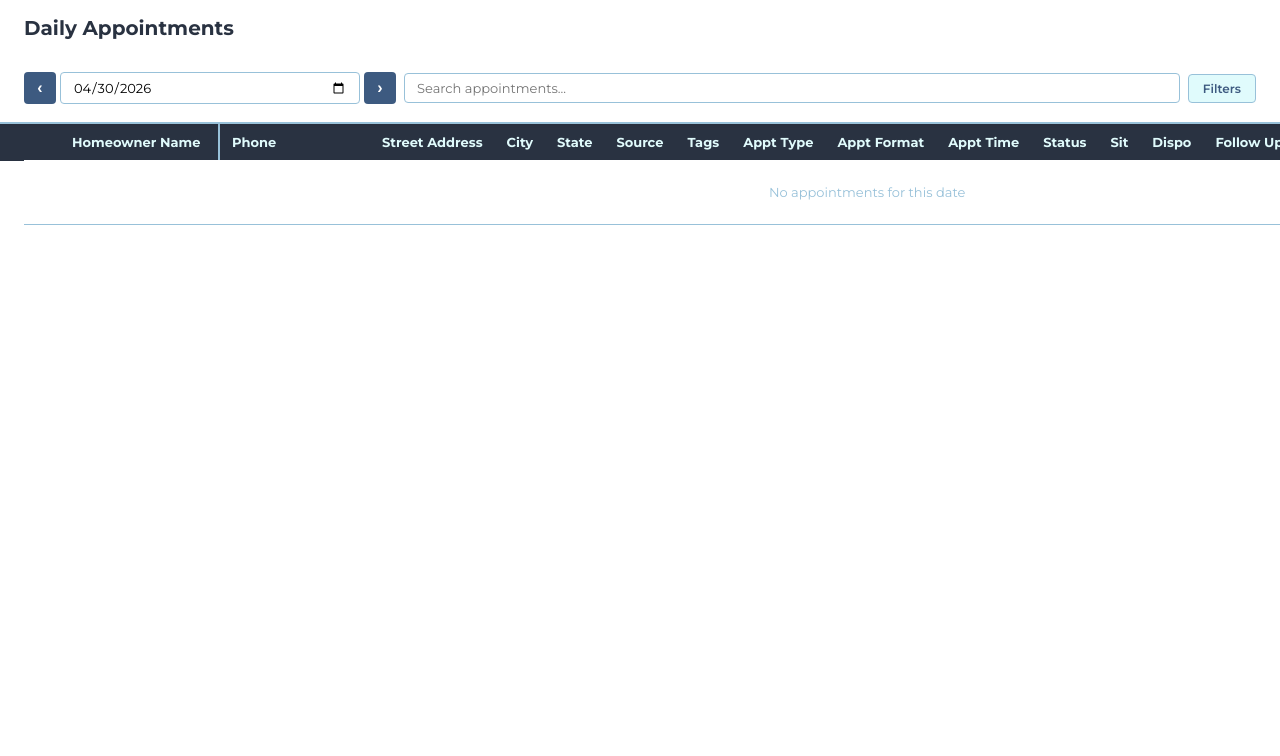
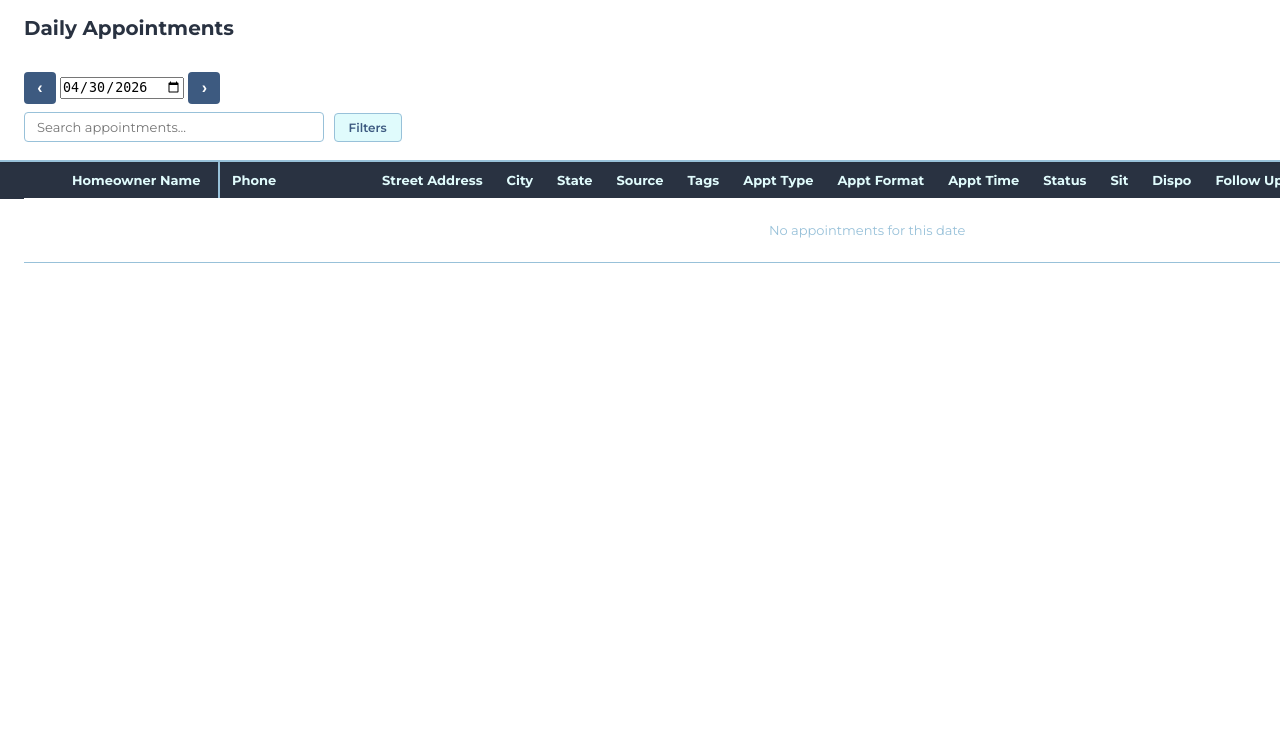
Before and after one commit to adam12798/Mapping-and-Dispo, a Django app: page /daily/ in a window 1280 px wide. Shown: the part 44-800 px from the top of the page. Run offline with Django 5.2, Linux system fonts and the light colour scheme; the visitor is signed in with stand-in values (Sample User, id 1); data that the repository does not hold is empty.

Commit message:
Move Daily date picker above search to match CRM layout
Co-Authored-By: Claude Opus 4.6 <noreply@anthropic.com>

```diff
--- a/maps/templates/maps/daily.html
+++ b/maps/templates/maps/daily.html
@@ -45,13 +45,13 @@
                 <h2>Daily Appointments</h2>
                 <button id="bulk-delete-btn" class="delete-btn bulk-delete" style="display:none;" onclick="bulkDelete()">Delete Selected</button>
             </div>
-            <div class="crm-search" style="display:flex;align-items:center;gap:8px;flex-wrap:wrap;">
-                <div style="display:flex;align-items:center;gap:4px;">
-                    <button onclick="cycleDay(-1)" style="background:#3d5a80;color:#fff;border:none;border-radius:4px;width:32px;height:32px;cursor:pointer;font-size:16px;font-weight:700;display:flex;align-items:center;justify-content:center;">&lsaquo;</button>
-                    <input type="date" id="date-picker" value="{{ selected_date }}" onchange="changeDate(this.value)">
-                    <button onclick="cycleDay(1)" style="background:#3d5a80;color:#fff;border:none;border-radius:4px;width:32px;height:32px;cursor:pointer;font-size:16px;font-weight:700;display:flex;align-items:center;justify-content:center;">&rsaquo;</button>
-                </div>
-                <input type="text" id="search-input" placeholder="Search appointments..." oninput="filterTable()" style="flex:1;min-width:150px;">
+            <div style="display:flex;align-items:center;gap:4px;margin-bottom:8px;">
+                <button onclick="cycleDay(-1)" style="background:#3d5a80;color:#fff;border:none;border-radius:4px;width:32px;height:32px;cursor:pointer;font-size:16px;font-weight:700;display:flex;align-items:center;justify-content:center;">&lsaquo;</button>
+                <input type="date" id="date-picker" value="{{ selected_date }}" onchange="changeDate(this.value)">
+                <button onclick="cycleDay(1)" style="background:#3d5a80;color:#fff;border:none;border-radius:4px;width:32px;height:32px;cursor:pointer;font-size:16px;font-weight:700;display:flex;align-items:center;justify-content:center;">&rsaquo;</button>
+            </div>
+            <div class="crm-search">
+                <input type="text" id="search-input" placeholder="Search appointments..." oninput="filterTable()">
                 <button class="filter-toggle-btn" id="filter-toggle" onclick="toggleFilterPanel()">Filters</button>
             </div>
             <div class="crm-filters" id="filter-panel" style="display:none;">
```
